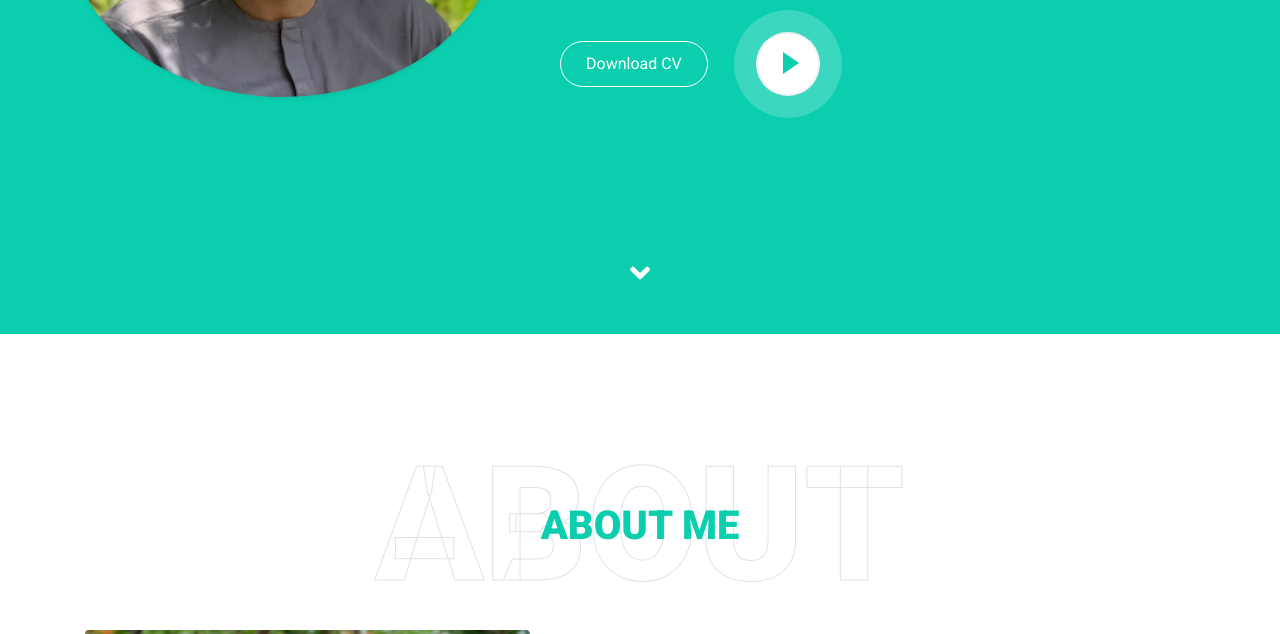
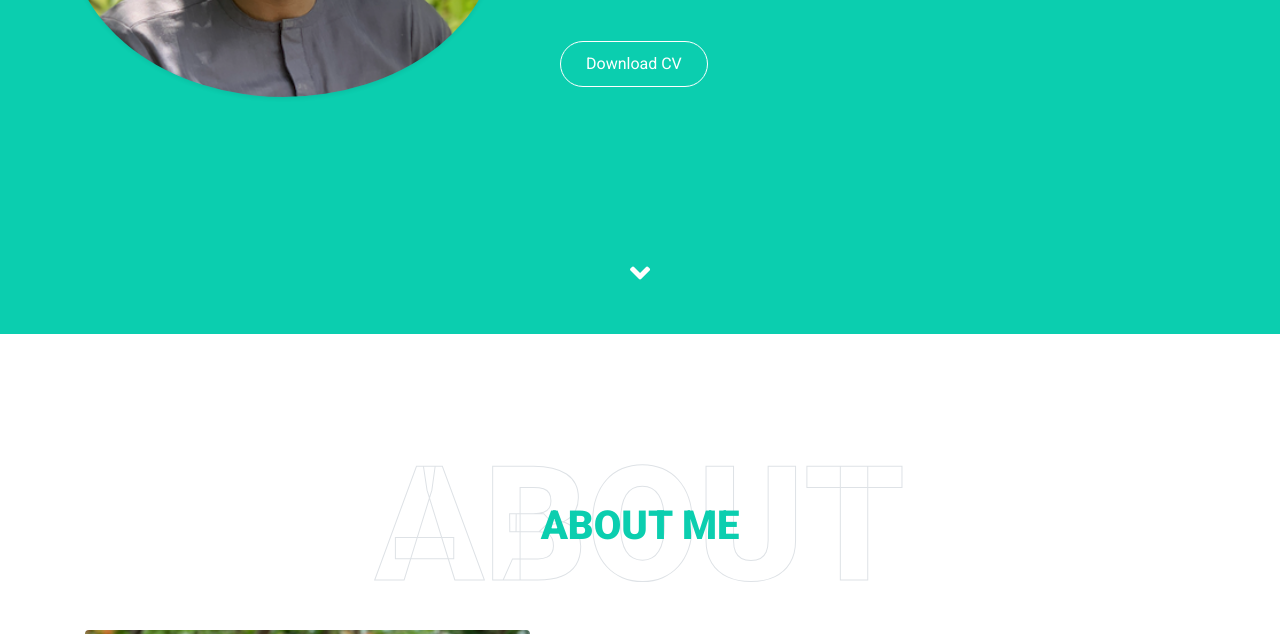
Before and after one commit to richardvynz/site, a plain HTML site: page index.html in a window 1280 px wide. Shown: the part 466-1100 px from the top of the page. Drawn offline with nearby package versions, Linux system fonts and the light colour scheme.

Commit message:
Update index.html

```diff
--- a/index.html
+++ b/index.html
@@ -86,11 +86,11 @@
                     <div class="typed-text d-none">Software Engineer, Java Backend Engineer.</div>
                     <div class="d-flex align-items-center justify-content-center justify-content-lg-start pt-5">
                         <a href="https://docs.google.com/document/d/1YuldCBeKvKJTKsqTpL__MbEHImsmIwsrSdAiq6_Tl8k/edit" class="btn btn-outline-light mr-5">Download CV</a>
-                        <button type="button" class="btn-play" data-toggle="modal"
+<!--                         <button type="button" class="btn-play" data-toggle="modal"
                             data-src="https://www.youtube.com/embed/DWRcNpR6Kdc" data-target="#videoModal">
                             <span></span>
                         </button>
-<!--                         <h5 class="font-weight-normal text-white m-0 ml-4 d-none d-sm-block">Play Video</h5> -->
+                        <h5 class="font-weight-normal text-white m-0 ml-4 d-none d-sm-block">Play Video</h5> -->
                     </div>
                 </div>
             </div>
```
